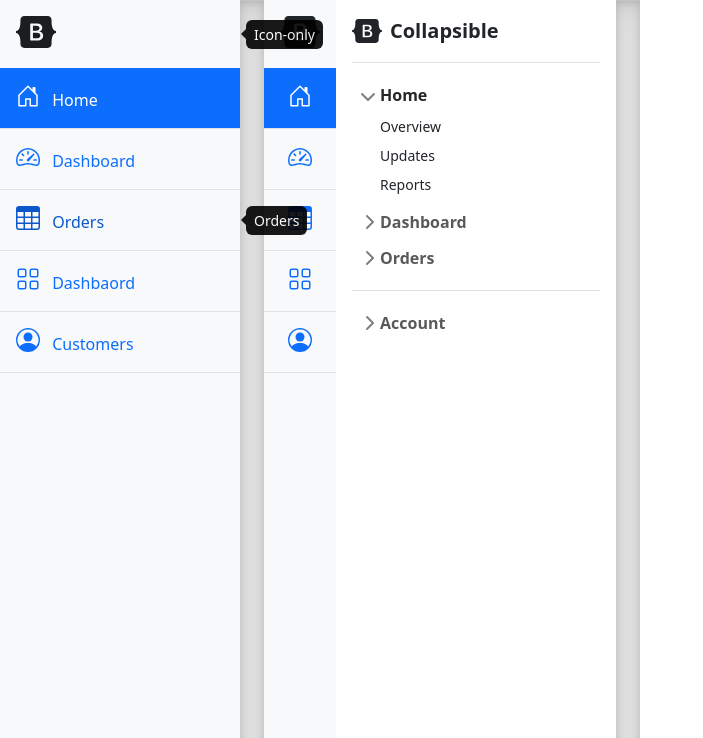
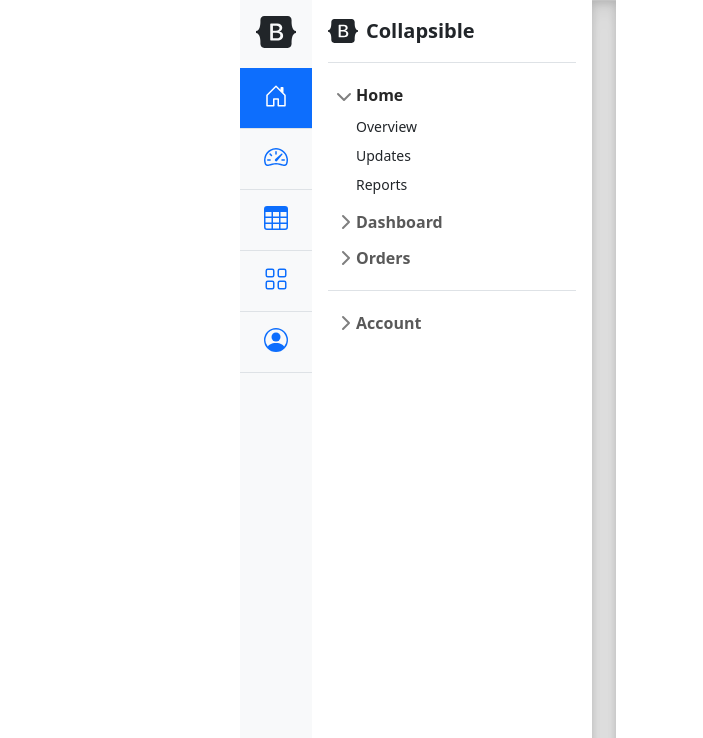
Before and after one commit to MordorKond/statistics-dashboard, a website: page src/sidebars/index.html in a window 1280 px wide. Both pictures are taken after a click on the link "Orders". Shown: the top 738 px of the page, without its empty margins (0-703 px from the left). Drawn offline with Linux system fonts and the light colour scheme.

Commit message:
sidebar basic expanidn functoinality

```diff
--- a/src/sidebars/index.html
+++ b/src/sidebars/index.html
@@ -134,7 +134,7 @@
 <main class="d-flex flex-nowrap">
   <h1 class="visually-hidden">Sidebars examples</h1>
 
-  <div class="d-flex flex-column flex-shrink-0 bg-light" style="width: 240px;">
+  <div id='sidebar-wide' class="d-flex flex-column flex-shrink-0 bg-light" style="width: 240px; visibility:visible">
     <a href="/" class="d-block p-3 link-dark text-decoration-none" title="Icon-only" data-bs-toggle="tooltip" data-bs-placement="right">
       <svg class="bi pe-none" width="40" height="32"><use xlink:href="#bootstrap"/></svg>
       <span class="visually-hidden">Icon-only</span>
@@ -185,9 +185,7 @@
     </div>
   </div>
 
-  <div class="b-example-divider b-example-vr"></div>
-
-  <div class="d-flex flex-column flex-shrink-0 bg-light" style="width: 4.5rem;">
+  <div id='sidebar-narrow' class="d-flex flex-column flex-shrink-0 bg-light" style="width: 4.5rem;visibility:hidden">
     <a href="/" class="d-block p-3 link-dark text-decoration-none" title="Icon-only" data-bs-toggle="tooltip" data-bs-placement="right">
       <svg class="bi pe-none" width="40" height="32"><use xlink:href="#bootstrap"/></svg>
       <span class="visually-hidden">Icon-only</span>
@@ -233,8 +231,7 @@
     </div>
   </div>
 
-
-  <div class="flex-shrink-0 p-3 bg-white" style="width: 280px;">
+  <div id='sidebar-expanded' class="flex-shrink-0 p-3 bg-white" style="width: 280px;visibility:hidden">
     <a href="/" class="d-flex align-items-center pb-3 mb-3 link-dark text-decoration-none border-bottom">
       <svg class="bi pe-none me-2" width="30" height="24"><use xlink:href="#bootstrap"/></svg>
       <span class="fs-5 fw-semibold">Collapsible</span>
--- a/src/sidebars/sidebars.js
+++ b/src/sidebars/sidebars.js
@@ -5,4 +5,17 @@
   tooltipTriggerList.forEach(tooltipTriggerEl => {
     new bootstrap.Tooltip(tooltipTriggerEl)
   })
+
+    document.querySelectorAll("#sidebar-narrow a[data-bs-original-title]").forEach(el=>el.addEventListener('click',()=>{
+        document.getElementById('sidebar-wide').style.visibility='visible'
+        document.getElementById('sidebar-narrow').style.visibility='collapse'
+        document.getElementById('sidebar-expanded').style.visibility='collapse'
+    }))
+
+    document.querySelector("#sidebar-wide a[data-bs-original-title='Orders']").addEventListener('click',()=>{
+        document.getElementById('sidebar-wide').style.visibility='collapse'
+        document.getElementById('sidebar-narrow').style.visibility='visible'
+        document.getElementById('sidebar-expanded').style.visibility='visible'
+    })
+
 })()
```
